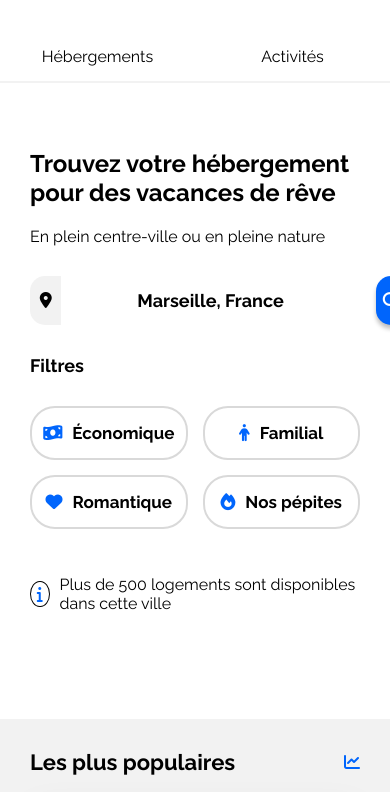
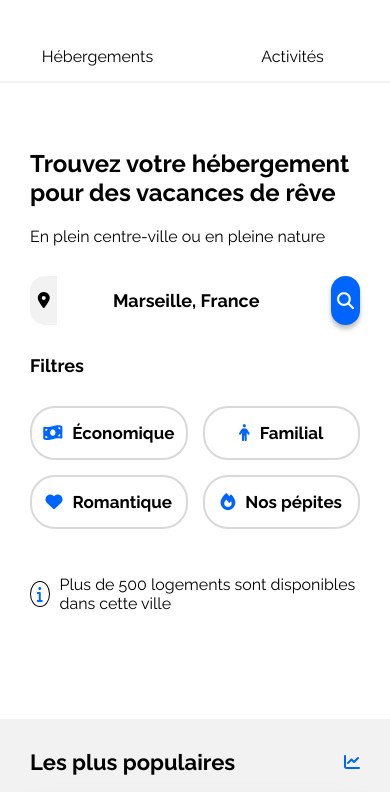
Before and after one commit to Jerome-Dubos/OC-projet-3, a plain HTML site: page index.html in a window 390 px wide. Shown: the part 52-844 px from the top of the page. Drawn offline with Linux system fonts and the light colour scheme.

Commit message:
barre de recherche responsive

```diff
--- a/css/style.css
+++ b/css/style.css
@@ -487,7 +487,8 @@ footer li {
         display: grid;
         grid-template-columns: 0.1fr 1fr 0.1fr;
         border-radius: 15px;
-        border: 1px
+        border: 1px;
+        width: 100%;
     }
 
     .bouton_recherche {
```
